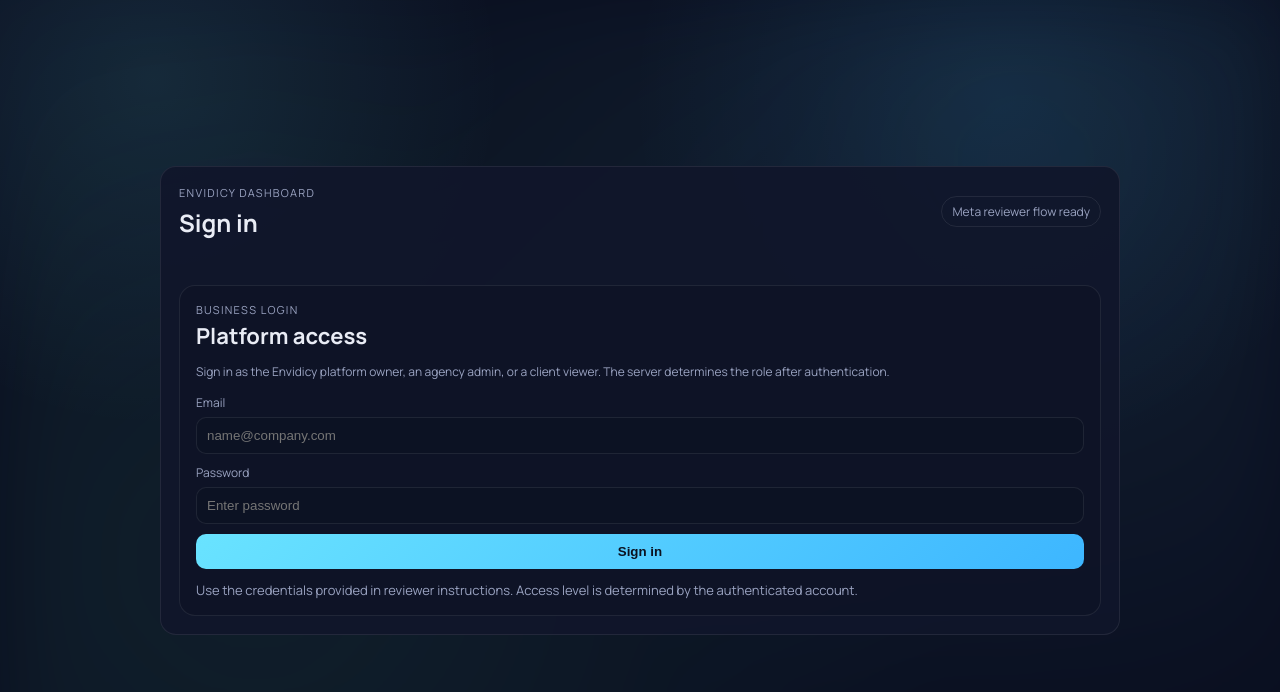
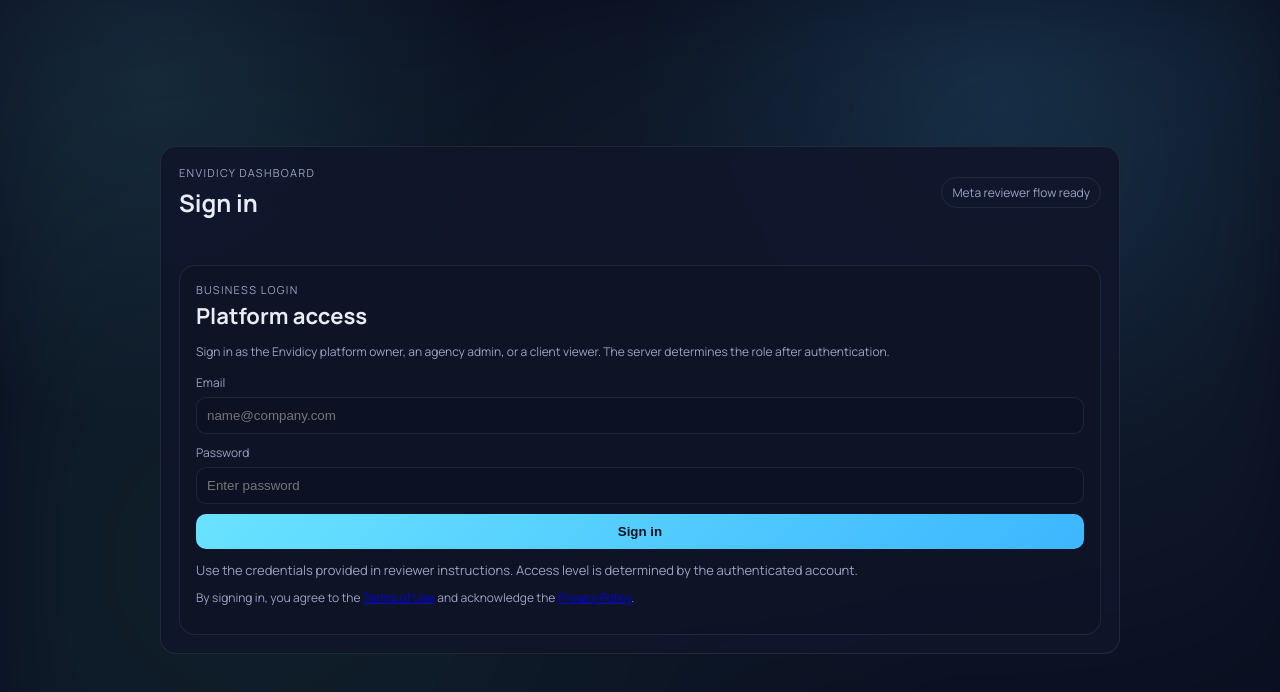
Before and after one commit to Sonic77734442/envidicy-dashboard, a Next.js app: page /login in a window 1280 px wide. Shown: the top 692 px of the page. Built offline with nearby package versions, Linux system fonts and the light colour scheme.

Commit message:
fix: update privacy policy links on auth pages

```diff
--- a/app/login/page.jsx
+++ b/app/login/page.jsx
@@ -66,6 +66,17 @@
             <p className="auth-status">
               Use the credentials provided in reviewer instructions. Access level is determined by the authenticated account.
             </p>
+            <p className="muted small" style={{ marginTop: 10 }}>
+              By signing in, you agree to the{' '}
+              <a href="https://www.envidicy.kz/term-of-use.pdf" target="_blank" rel="noreferrer">
+                Terms of Use
+              </a>{' '}
+              and acknowledge the{' '}
+              <a href="https://www.envidicy.kz/policy.pdf" target="_blank" rel="noreferrer">
+                Privacy Policy
+              </a>
+              .
+            </p>
             {error ? <p className="auth-status">{error}</p> : null}
           </section>
         </div>
--- a/components/layout/AppShell.jsx
+++ b/components/layout/AppShell.jsx
@@ -87,7 +87,7 @@
               </a>
               <a
                 className="nav-link"
-                href="https://www.envidicy.kz/politics"
+                href="https://www.envidicy.kz/policy.pdf"
                 target="_blank"
                 rel="noreferrer"
               >
@@ -107,7 +107,7 @@
               </a>
               <a
                 className="nav-link"
-                href="https://www.envidicy.kz/politics"
+                href="https://www.envidicy.kz/policy.pdf"
                 target="_blank"
                 rel="noreferrer"
               >
```
